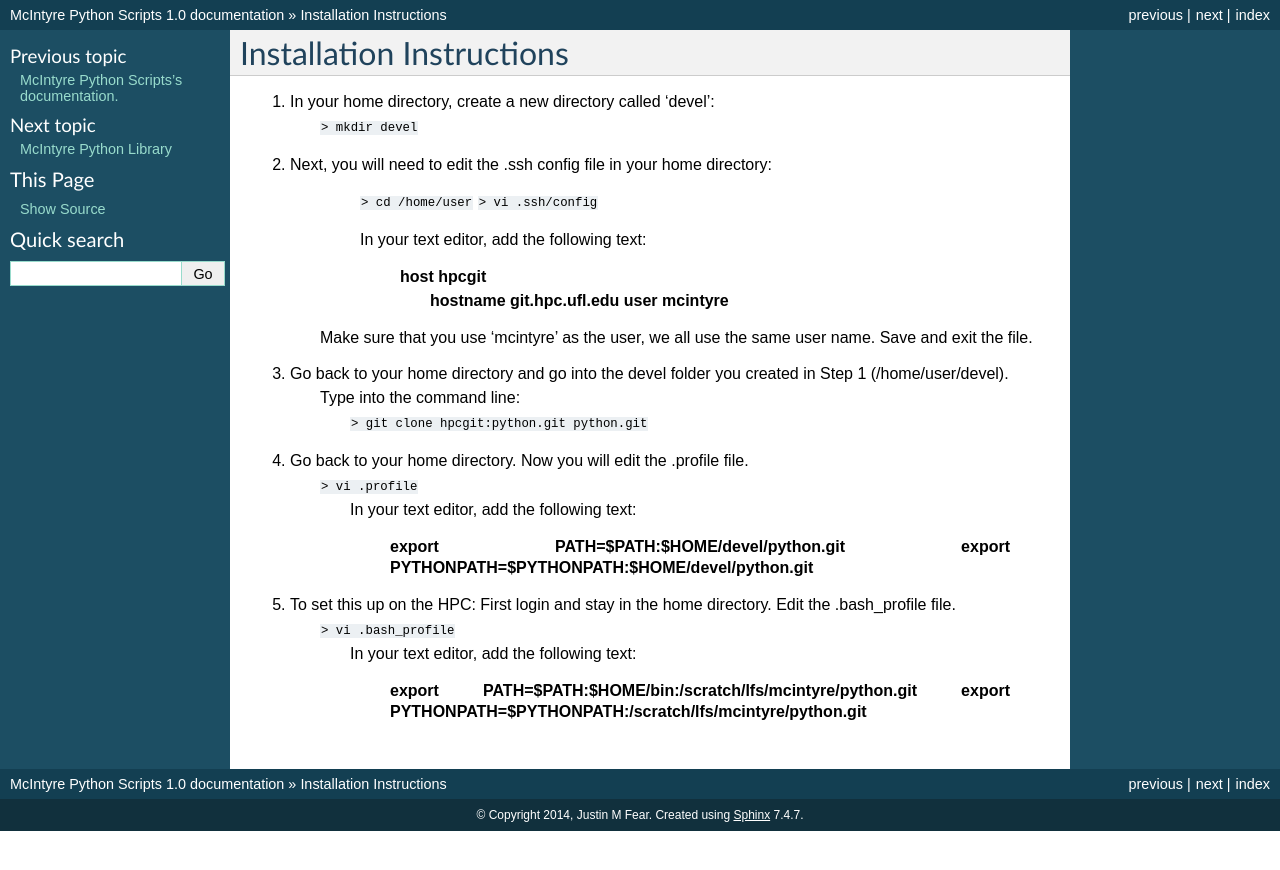
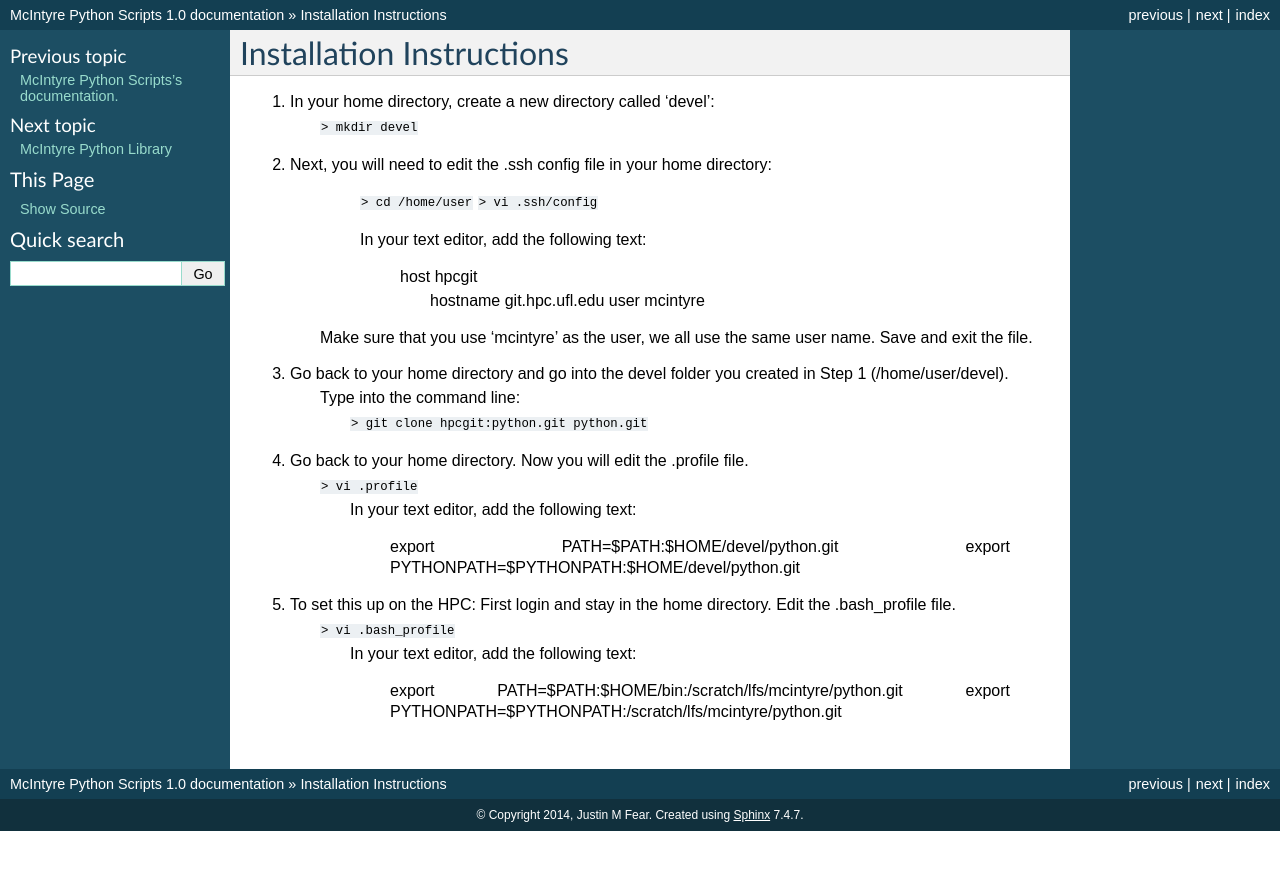
Before and after one commit to McIntyre-Lab/mcscript, a Sphinx documentation site: the page built from doc/install.rst, in a window 1280 px wide. Shown: the top 870 px of the page. Built offline with Sphinx 7.4.7, drawn with Linux system fonts in a browser that asks for light colours; formulas are drawn with MathJax 3.

```diff
--- a/doc/install.rst
+++ b/doc/install.rst
@@ -12,9 +12,9 @@ Installation Instructions
 
 		In your text editor, add the following text:
 
-			**host hpcgit**
-				**hostname git.hpc.ufl.edu**
-				**user mcintyre**
+			host hpcgit
+				hostname git.hpc.ufl.edu
+				user mcintyre
 
 	Make sure that you use 'mcintyre' as the user, we all use the same user name. Save and exit the file.
 
@@ -28,13 +28,13 @@ Installation Instructions
 		``> vi .profile``
 			In your text editor, add the following text:
 
-				**export PATH=$PATH:$HOME/devel/python.git**
-				**export PYTHONPATH=$PYTHONPATH:$HOME/devel/python.git**
+				export PATH=$PATH:$HOME/devel/python.git
+				export PYTHONPATH=$PYTHONPATH:$HOME/devel/python.git
 
 
 5. To set this up on the HPC: First login and stay in the home directory. Edit the .bash_profile file.
 		``> vi .bash_profile``
 			In your text editor, add the following text:
 
-				**export PATH=$PATH:$HOME/bin:/scratch/lfs/mcintyre/python.git**
-				**export PYTHONPATH=$PYTHONPATH:/scratch/lfs/mcintyre/python.git**
+				export PATH=$PATH:$HOME/bin:/scratch/lfs/mcintyre/python.git
+				export PYTHONPATH=$PYTHONPATH:/scratch/lfs/mcintyre/python.git
```
